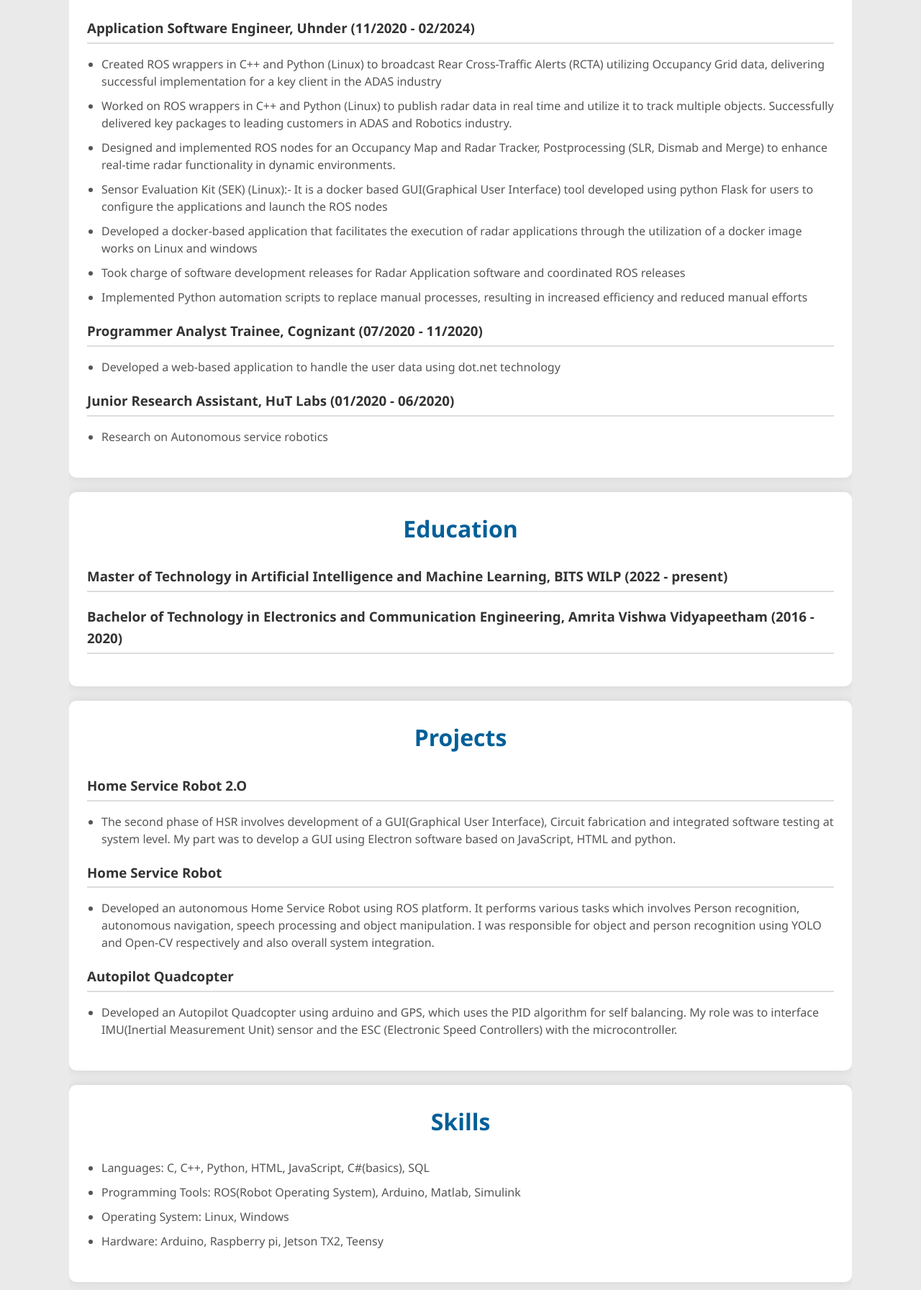
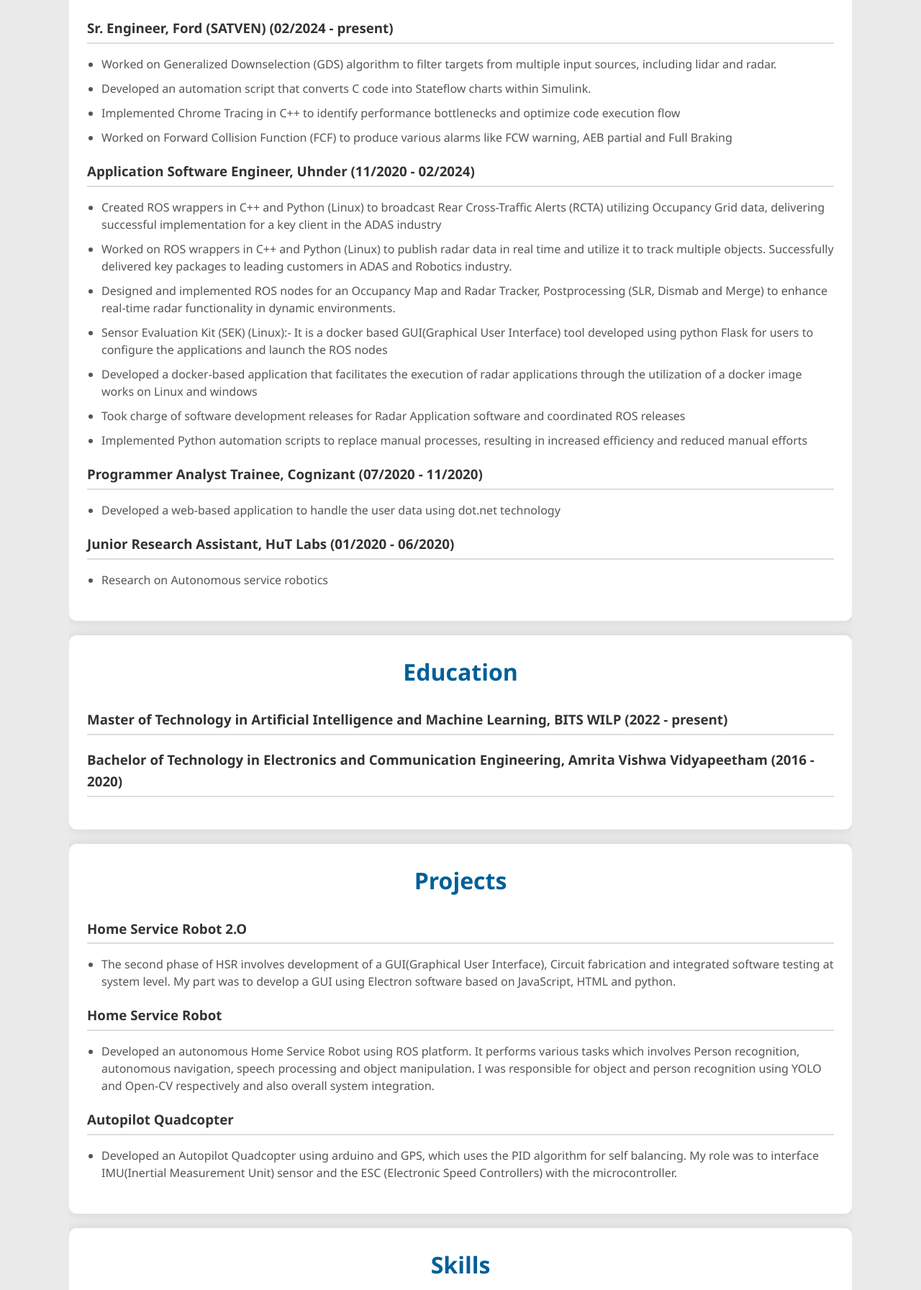
Before and after one commit to akhilmasetti/blog, a plain HTML site: page index.html in a window 1280 px wide. Shown: the part 487-2280 px from the top of the page at 72% size. Drawn offline with Linux system fonts and the light colour scheme.

Commit message:
Add files via upload

```diff
--- a/index.html
+++ b/index.html
@@ -114,6 +114,15 @@
         <section class="main-section" id="experience">
             <h2>Professional Experience</h2>
             <div class="section">
+                <h3>Sr. Engineer, Ford (SATVEN) (02/2024 - present)</h3>
+                <ul>
+                    <li>Worked on Generalized Downselection (GDS) algorithm to filter targets from multiple input sources, including lidar and radar.</li>
+                    <li>Developed an automation script that converts C code into Stateflow charts within Simulink.</li>
+                    <li>Implemented Chrome Tracing in C++ to identify performance bottlenecks and optimize code execution flow</li>
+                    <li>Worked on Forward Collision Function (FCF) to produce various alarms like FCW warning, AEB partial and Full Braking</li>
+                </ul>
+            </div>
+            <div class="section">
                 <h3>Application Software Engineer, Uhnder (11/2020 - 02/2024)</h3>
                 <ul>
                     <li>Created ROS wrappers in C++ and Python (Linux) to broadcast Rear Cross-Traffic Alerts (RCTA) utilizing Occupancy Grid data, delivering successful implementation for a key client in the ADAS industry</li>
@@ -180,7 +189,7 @@
             <div class="section">
                 <ul>
                     <li>Languages: C, C++, Python, HTML, JavaScript, C#(basics), SQL</li>
-                    <li>Programming Tools: ROS(Robot Operating System), Arduino, Matlab, Simulink</li>
+                    <li>Programming Tools: ROS(Robot Operating System), Arduino, Matlab, Simulink, CarMaker</li>
                     <li>Operating System: Linux, Windows</li>
                     <li>Hardware: Arduino, Raspberry pi, Jetson TX2, Teensy</li>
                 </ul>
@@ -204,6 +213,10 @@
         <section class="main-section" id="skills">
             <h2>Achievements</h2>
             <div class="section">
+                <h3>OUR TRUTHS Recognition(FORD), quarterly recognition on performance</h3>
+                <ul>
+                    <li>On delivery of behavioral model of GDS Algorithm</li>
+                </ul>
                 <h3>WRS (World Robot Summit)</h3>
                 <ul>
                     <li>Our team got selected under Service Robot Category for WRS 2020 and got fund of 1 million Yen which is going to be held in Japan</li>
@@ -231,14 +244,14 @@
         <!-- Photo Section -->
         <!--section class="main-section photo-section" id="photos">
             <h2>Photos</h2>
-            <img src="https://via.placeholder.com/600x400" alt="Placeholder Photo">
+            <img src="https://" alt="Placeholder Photo">
             <p>Placeholder for project or personal photo. Replace with your own images.</p>
         </section-->
 
         <!-- Video Section -->
         <!--section class="main-section video-section" id="videos">
             <h2>Video</h2>
-            <iframe width="560" height="315" src="https://www.youtube.com/embed/dQw4w9WgXcQ" frameborder="0" allow="accelerometer; autoplay; clipboard-write; encrypted-media; gyroscope; picture-in-picture" allowfullscreen></iframe>
+            <iframe width="560" height="315" src="https://" frameborder="0" allow="accelerometer; autoplay; clipboard-write; encrypted-media; gyroscope; picture-in-picture" allowfullscreen></iframe>
             <p>Placeholder for a YouTube video. You can replace this with your own video or presentation link.</p>
         </section-->
 
@@ -247,7 +260,6 @@
             <h2>Contact Information</h2>
             <p>Email: akhilmasetti03@gmail.com</p>
             <p>LinkedIn: <a href="https://www.linkedin.com/in/akhil-masetti/" target="_blank">Akhil Masetti</a></p>
-            <!--p>GitHub: <a href="https://github.com/johndoe" target="_blank">github.com/johndoe</a></p-->
         </section>
     </div>
 
```
